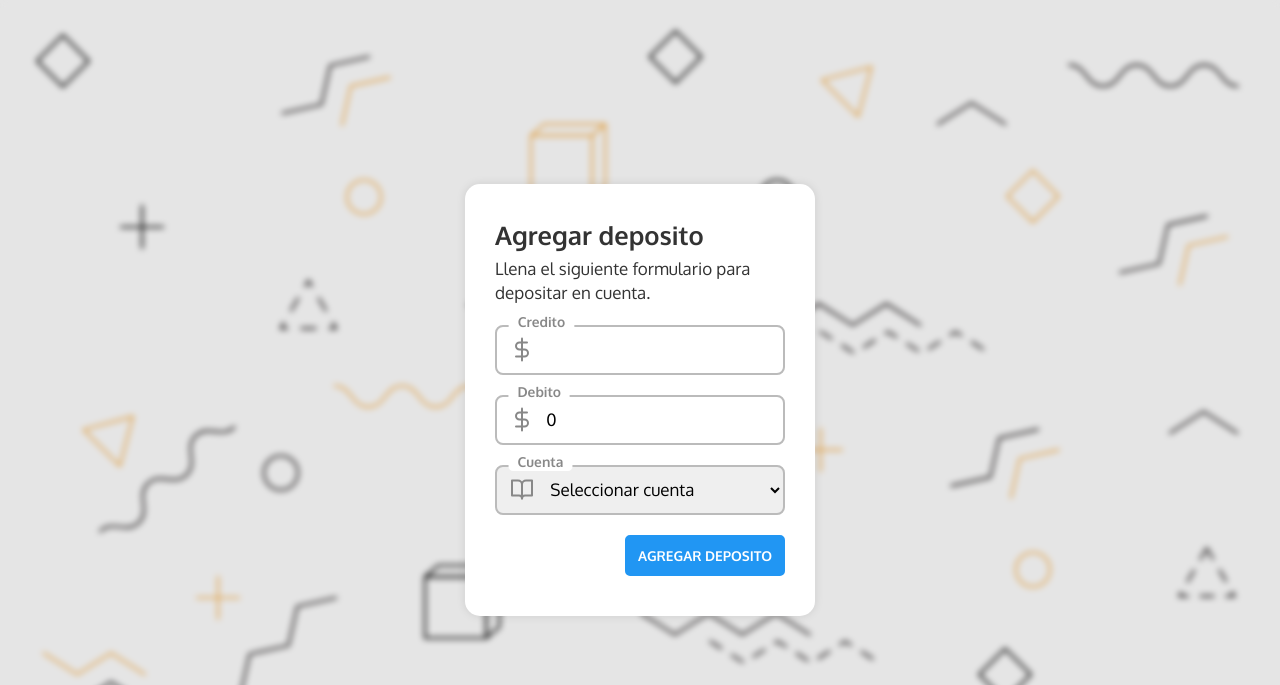
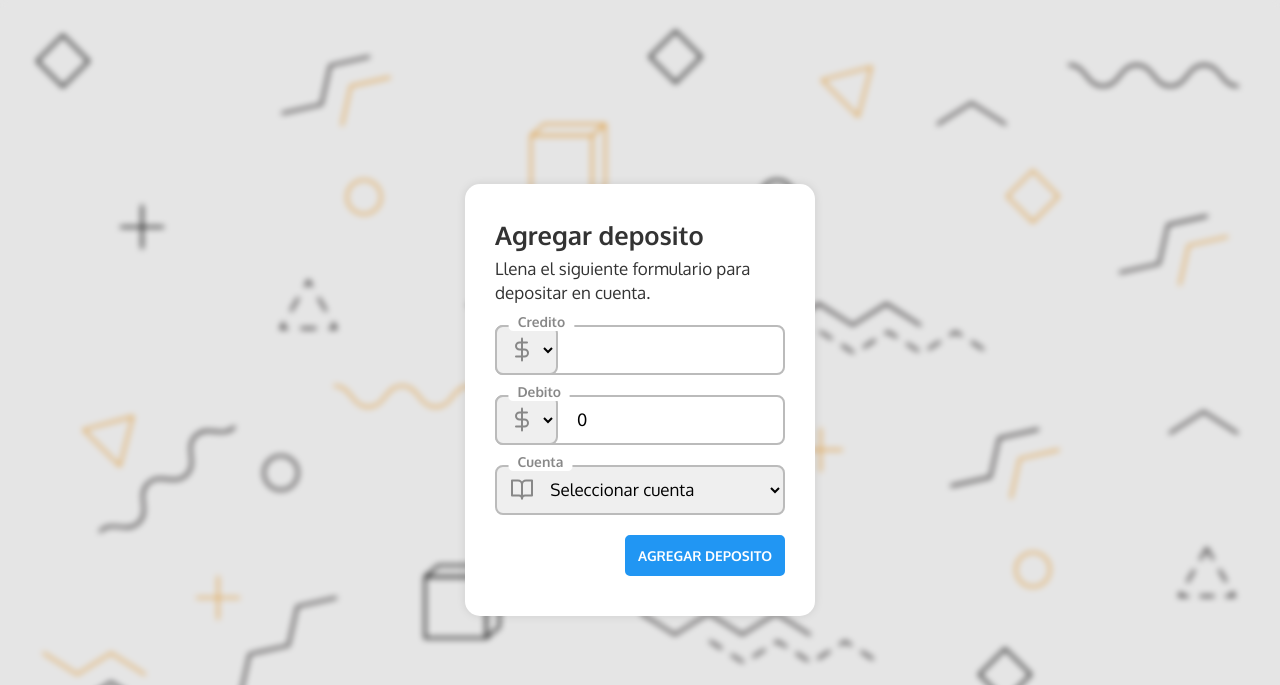
Before and after one commit to alexsan-dev/Proyecto01-Fase3, a Django app: page /admin/deposits/ in a window 1280 px wide. Shown: the top 685 px of the page. Run offline with Django 3.2, Linux system fonts and the light colour scheme; data that the repository does not hold is empty; some libraries are stand-ins or nearby versions.

Commit message:
[ Add ] cash type on deposits

```diff
--- a/dash/queries/deposits.py
+++ b/dash/queries/deposits.py
@@ -1,11 +1,35 @@
-def deposits_queries(request, set_query):
+def deposits_queries(request, set_query, fetch_query):
     if request.method == 'POST':
         # VARIABLES
         data = request.POST
+
+        # RECUPERAR
         account = data.get('account', '')
+        debit_type = data.get('debit_type', 'Quetzal')
+        credit_type = data.get('credit_type', 'Quetzal')
         credit = data.get('credit', 0) or 0
         debit = data.get('debit', 0) or 0
 
-        # QUERIES
-        set_query(
-            f'UPDATE Account SET credit = credit + {credit}, debit = debit + {debit} WHERE id = {account}')
+        # CUENTA
+        current_account = fetch_query(
+            f'SELECT isDollar FROM Account WHERE id = {account}')
+
+        # TAZA
+        if current_account and current_account[0]:
+            # CALCULAR CREDITO
+            total_credit = credit
+            if credit_type == 'Quetzal' and current_account[0][0] == 1:
+                total_credit = float(total_credit) / 7.87
+            elif credit_type == 'Dollar' and current_account[0][0] == 0:
+                total_credit = float(total_credit) * 7.6
+
+            # CALCULAR DEBITO
+            total_debit = debit
+            if debit_type == 'Quetzal' and current_account[0][0] == 1:
+                total_debit = float(total_debit) / 7.87
+            elif debit_type == 'Dollar' and current_account[0][0] == 0:
+                total_debit = float(total_debit) * 7.6
+
+            # QUERIES
+            set_query(
+                f'UPDATE Account SET credit = credit + {total_credit}, debit = debit + {total_debit} WHERE id = {account}')
--- a/dash/views.py
+++ b/dash/views.py
@@ -186,7 +186,7 @@ def deposits(request):
     accounts = get_accounts()
 
     # QUERIES
-    deposits_queries(request, set_query)
+    deposits_queries(request, set_query, fetch_query)
 
     return render_template(request, 'deposits', {
         "accounts": accounts
--- a/templates/dash/deposits.html
+++ b/templates/dash/deposits.html
@@ -16,12 +16,20 @@
       <p>Llena el siguiente formulario para depositar en cuenta.</p>
       <div class="inputGrid">
         <div class="inputRow">
-          <input type="number" id="credit" name="credit" />
+          <input style="padding-left: 80px" type="number" id="credit" name="credit" />
+          <select id="credit_type" name="credit_type" style="position: absolute; width: 30px">
+            <option selected value="Quetzal">Quetzal</option>
+            <option value="Dollar">Dollar</option>
+          </select>
           <label for="credit">Credito</label>
           {% include "icons/dollar-sign.svg" %}
         </div>
         <div class="inputRow">
-          <input type="number" id="debit" name="debit" value="0" />
+          <input style="padding-left: 80px" type="number" id="debit" name="debit" value="0" />
+          <select id="debit_type" name="debit_type" style="position: absolute; width: 30px">
+            <option selected value="Quetzal">Quetzal</option>
+            <option value="Dollar">Dollar</option>
+          </select>
           <label for="debit">Debito</label>
           {% include "icons/dollar-sign.svg" %}
         </div>
@@ -29,7 +37,9 @@
           <select id="account" name="account" autocomplete="off" required aria-placeholder="Seleccionar cuenta">
             <option hidden selected disabled value="Seleccionar cuenta">Seleccionar cuenta</option>
             {% for account in accounts %}
-            <option value="{{account.id}}">{{account.id}} {{account.type}}</option>
+            <option value="{{account.id}}">
+              {{account.id}} {{account.type}} {% if account.isDollar == 1 %} Dollar {% else %} Quetzal {% endif %}
+            </option>
             {% endfor %}
           </select>
 
```
Also changed, not shown: 3 other files.
